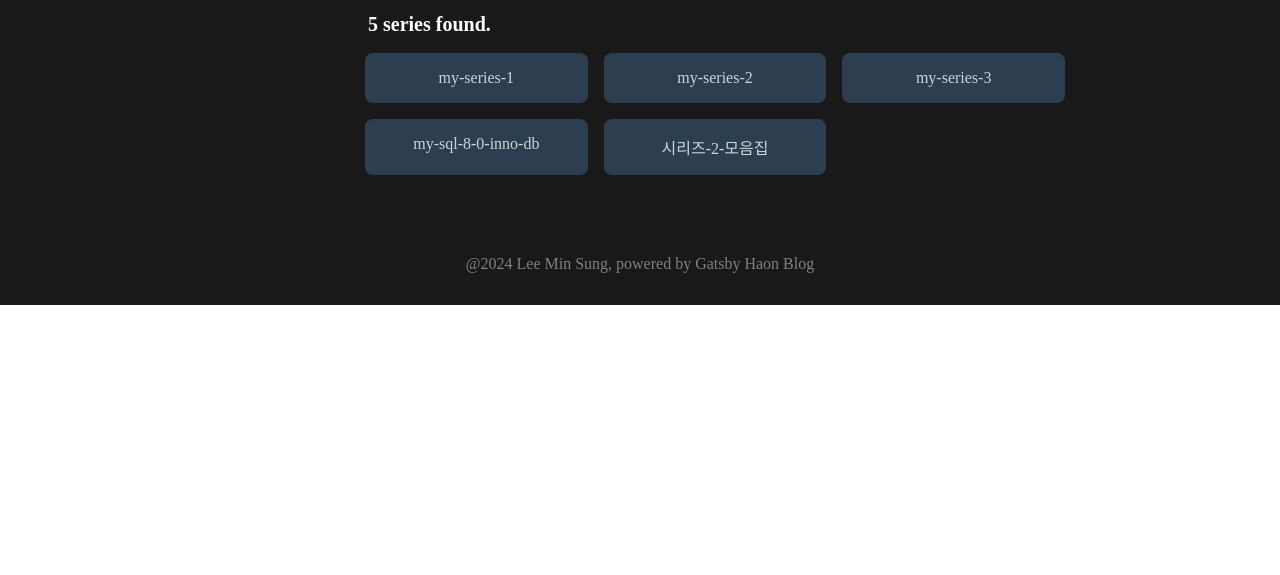
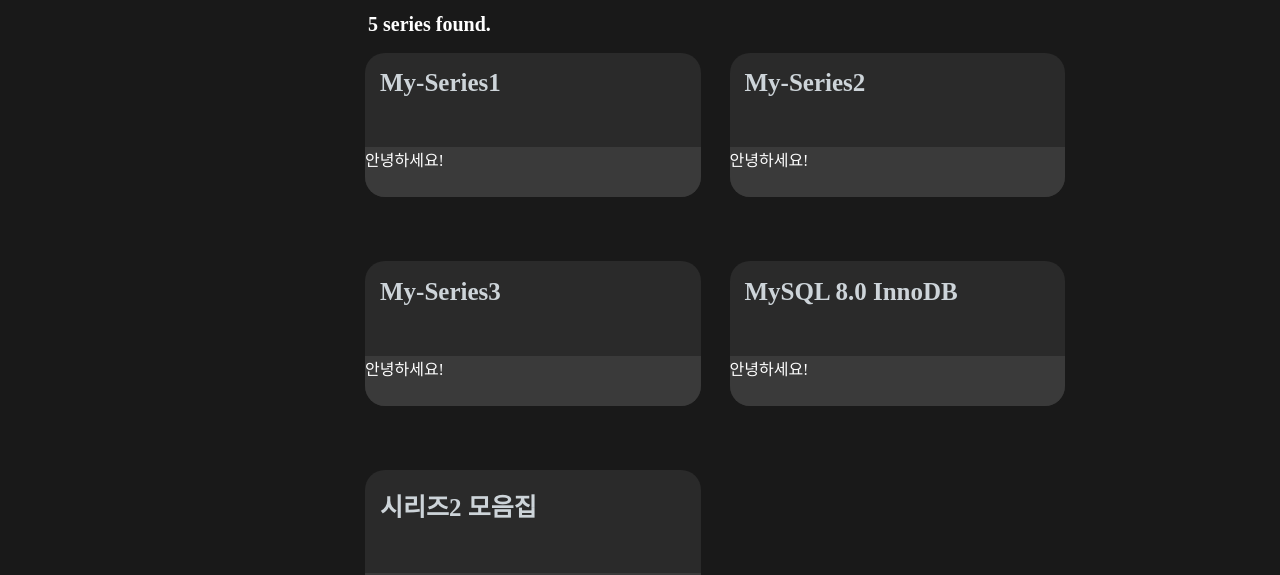
Before and after one commit to msung99/Gatsby-Starter-Haon, a Gatsby site: page /series in a window 1280 px wide. Shown: the part 225-800 px from the top of the page. Built offline with nearby package versions, Linux system fonts and the light colour scheme; Gatsby itself is replaced by a stand-in of ours.

Commit message:
feat: Series Component Grid 배치 및 스타일링

```diff
--- a/src/components/series-list/SeriesList.jsx
+++ b/src/components/series-list/SeriesList.jsx
@@ -5,37 +5,71 @@
 
 const SeriesList = ({ seriesList, totalCount }) => {
   return (
-    <div>
+    <PageContent>
       <Title>Series.</Title>
       <Description>{totalCount} series found.</Description>
       <SeriesContainer>
         {seriesList.map((series) => (
           <SeriesStyle key={kebabCase(series.fieldValue)}>
-            <Link
-              style={{ textDecoration: "none", color: "#cdd4d9" }}
-              to={`/series/${kebabCase(series.fieldValue)}/`}
-            >
-              {kebabCase(series.fieldValue)}
-            </Link>
+            <TitleSection>
+              <Link
+                style={{ textDecoration: "none", color: "#cdd4d9" }}
+                to={`/series/${kebabCase(series.fieldValue)}/`}>
+                {series.fieldValue}
+              </Link>
+            </TitleSection>
+            <DescriptionSection>
+                안녕하세요!
+            </DescriptionSection>
           </SeriesStyle>
         ))}
       </SeriesContainer>
-    </div>
+    </PageContent>
   );
 };
 
+const PageContent = styled.div`
+  position: relative;
+  z-index: 1;
+`;
+
 const SeriesContainer = styled.div`
   display: grid;
-  grid-template-columns: repeat(auto-fill, minmax(200px, 1fr));
-  gap: 16px;
-  justify-content: space-between;
+  grid-template-columns: 1fr 1fr;
+  column-gap: 29px;
+  margin-top: 60px;
+  row-gap: 64px;
+  margin: 0 auto;
+
+  @media (max-width: 600px) {
+    grid-template-columns: 1fr;
+  }
 `;
 
+
 const SeriesStyle = styled.div`
-  background-color: #2c3e50;
-  padding: 16px;
-  border-radius: 8px;
-  text-align: center; /* Optional: Center the text within each box */
+  display: flex;
+  flex-direction: column;
+  background-color: #2a2a2a;
+  padding: 0;
+  border-radius: 20px;
+  margin-bottom: 0;
+`;
+
+
+const TitleSection = styled.h1`
+  font-size: 25px;
+  margin-bottom: 50px;
+  margin-left: 15px;
+`;
+
+const DescriptionSection = styled.p`
+  background-color: #3a3a3a;
+  color: white;
+  flex-grow: 1;
+  margin: 0;
+  height: 50px;
+  border-radius: 0 0 20px 20px;
 `;
 
 const Title = styled.h1`
```
